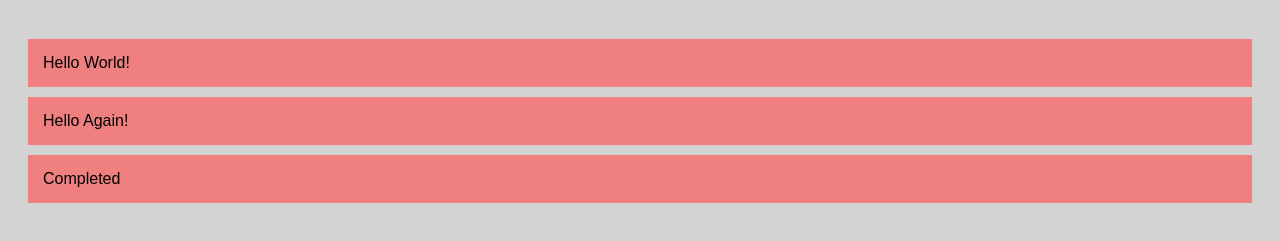
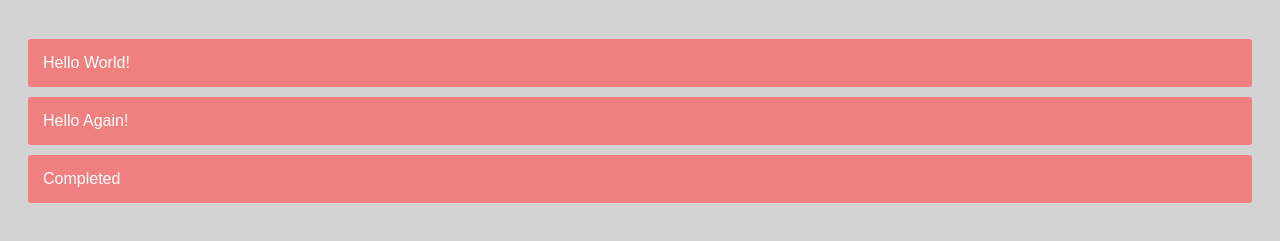
Before and after one commit to mahmoudAcm/rxjs-boilerplate, a website built with webpack: page index.html in a window 1280 px wide. Shown: the part 61-302 px from the top of the page. Built offline with nearby package versions, Linux system fonts and the light colour scheme.

Commit message:
adding color and border-radius styles to the li element

```diff
--- a/index.html
+++ b/index.html
@@ -18,7 +18,9 @@
       li {
         padding: 15px;
         background: lightcoral;
+        color: white;
         margin-bottom: 10px;
+        border-radius: 3px;
       }
     </style>
   </head>
```
